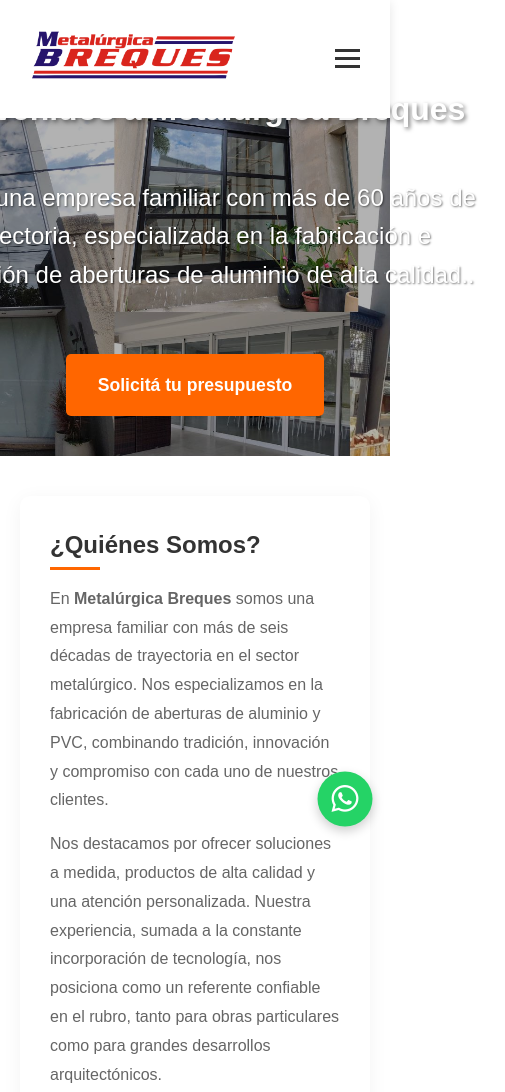
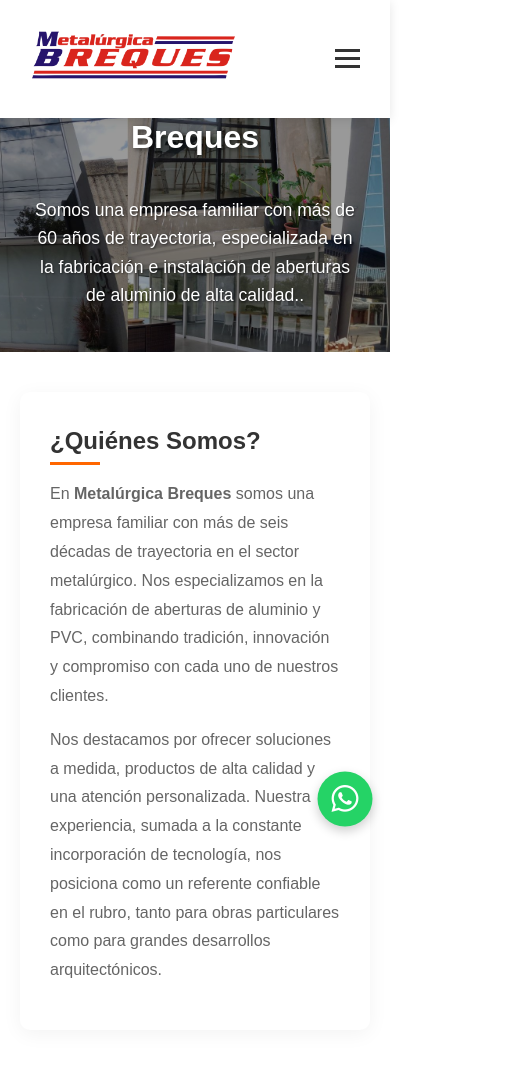
Before and after one commit to yoel-junges/pagina-web, a plain HTML site: page index.html in a window 390 px wide. Shown: the top 1092 px of the page, 505 px wide, since content can reach past the window. Drawn offline with Linux system fonts and the light colour scheme.

Commit message:
mejorando visualizacion para movil

```diff
--- a/css/style.css
+++ b/css/style.css
@@ -9,6 +9,7 @@ body {
     font-family: Arial, sans-serif;
     line-height: 1.6;
     color: #333;
+    padding-top: 80px; /* Espacio para el header fijo */
 }
 
 /* Estilos generales */
@@ -168,6 +169,54 @@ body {
     .header-container {
         padding: 15px 20px;
     }
+
+    body {
+        padding-top: 70px; /* Menos espacio en móvil */
+    }
+
+    .hero {
+        height: calc(100vh - 70px);
+        min-height: 400px;
+        margin-top: -70px;
+    }
+
+    .hero-contenido {
+        padding-top: 90px;
+    }
+
+    .hero h1 {
+        font-size: 2.2rem;
+        padding: 0 15px;
+    }
+
+    .hero p {
+        font-size: 1.2rem;
+        padding: 0 15px;
+    }
+}
+
+@media (max-width: 480px) {
+    body {
+        padding-top: 60px;
+    }
+
+    .hero {
+        height: calc(100vh - 60px);
+        min-height: 350px;
+        margin-top: -60px;
+    }
+
+    .hero-contenido {
+        padding-top: 80px;
+    }
+
+    .hero h1 {
+        font-size: 1.8rem;
+    }
+
+    .hero p {
+        font-size: 1.1rem;
+    }
 }
 
 /* Efecto de scroll en el header */
@@ -295,8 +344,8 @@ section {
     background-image: url("../img/inicio.jpg");
     background-size: cover;
     background-position: center;
-    height: 80vh;
-    min-height: 600px;
+    height: calc(100vh - 80px); /* Restamos la altura del header */
+    min-height: 500px;
     display: flex;
     align-items: center;
     justify-content: center;
@@ -304,6 +353,7 @@ section {
     color: white;
     position: relative;
     margin-bottom: 0;
+    margin-top: -80px; /* Compensamos el padding-top del body */
 }
 
 .hero::before {
@@ -311,7 +361,7 @@ section {
     position: absolute;
     top: 0; left: 0;
     width: 100%; height: 100%;
-    background-color: rgba(0, 0, 0, 0.3);
+    background-color: rgba(0, 0, 0, 0.4);
     z-index: 1;
 }
 
@@ -324,6 +374,8 @@ section {
     flex-direction: column;
     align-items: center;
     gap: 30px;
+    margin: 0 auto;
+    padding-top: 100px; /* Espacio adicional para el header */
 }
 
 .hero h1 {
@@ -332,10 +384,23 @@ section {
     text-shadow: 2px 2px 4px rgba(0, 0, 0, 0.5);
     padding: 0 20px;
     line-height: 1.2;
-    white-space: nowrap;
+    max-width: 90%;
+}
+
+.hero p {
+    font-size: 1.5rem;
+    margin-bottom: 30px;
+    text-shadow: 1px 1px 2px rgba(0, 0, 0, 0.5);
+    max-width: 800px;
+    padding: 0 20px;
 }
 
 @media (max-width: 1024px) {
+    .hero {
+        height: 70vh;
+        min-height: 500px;
+    }
+
     .hero h1 {
         font-size: 3rem;
     }
@@ -343,39 +408,45 @@ section {
 
 @media (max-width: 768px) {
     .hero {
-        height: 70vh;
-        min-height: 500px;
+        height: 60vh;
+        min-height: 400px;
     }
 
     .hero h1 {
         font-size: 2.5rem;
+        padding: 0 15px;
     }
 
     .hero p {
-        font-size: 1.3rem;
+        font-size: 1.2rem;
+        padding: 0 15px;
+    }
+
+    .hero-contenido {
+        gap: 20px;
     }
 }
 
 @media (max-width: 480px) {
     .hero {
-        height: 60vh;
-        min-height: 400px;
+        height: 50vh;
+        min-height: 350px;
     }
 
     .hero h1 {
         font-size: 2rem;
+        padding: 0 10px;
     }
 
     .hero p {
         font-size: 1.1rem;
+        padding: 0 10px;
     }
-}
 
-.hero p {
-    font-size: 1.5rem;
-    margin-bottom: 30px;
-    text-shadow: 1px 1px 2px rgba(0, 0, 0, 0.5);
-    max-width: 800px;
+    .btn-hero {
+        padding: 12px 25px;
+        font-size: 1rem;
+    }
 }
 
 .btn-hero {
```
